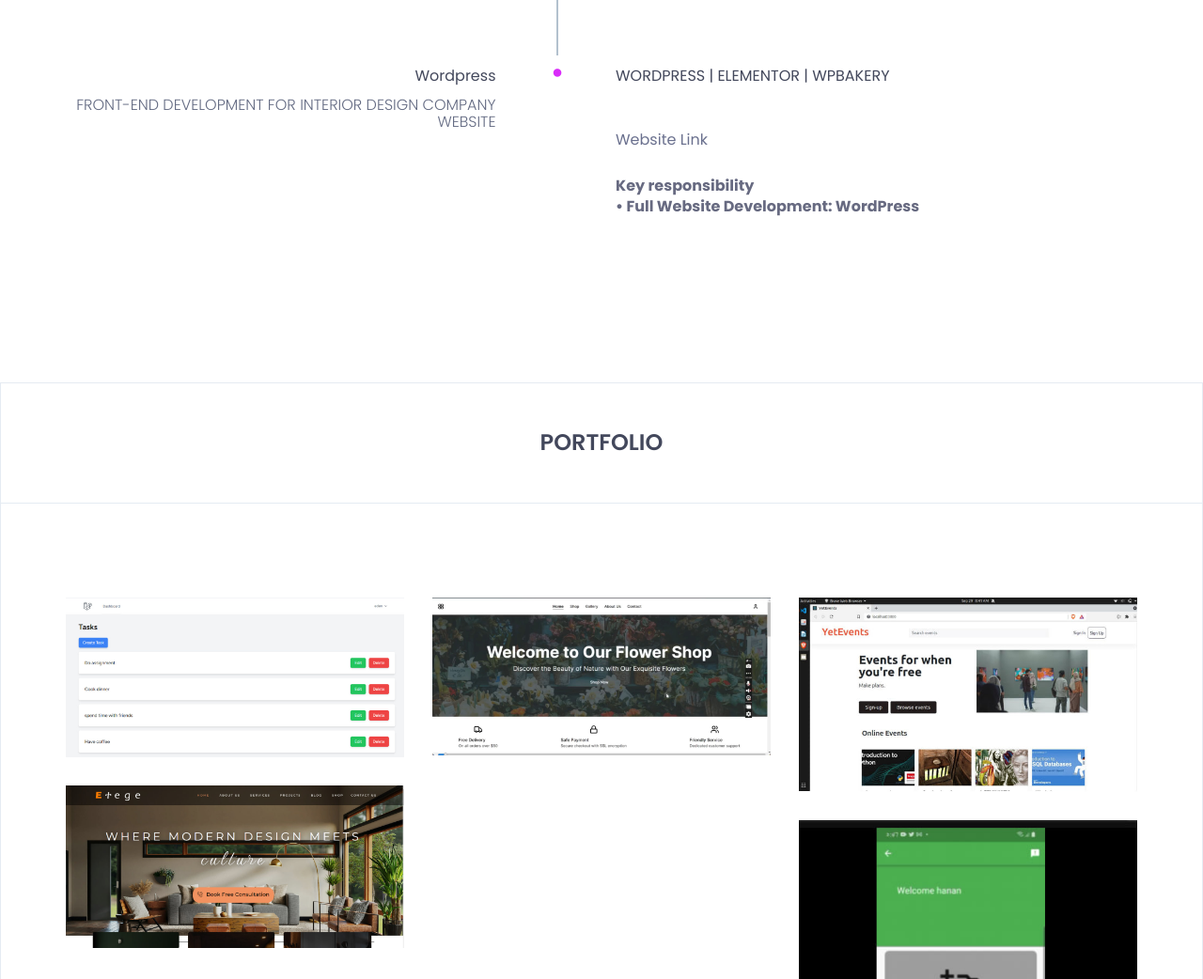
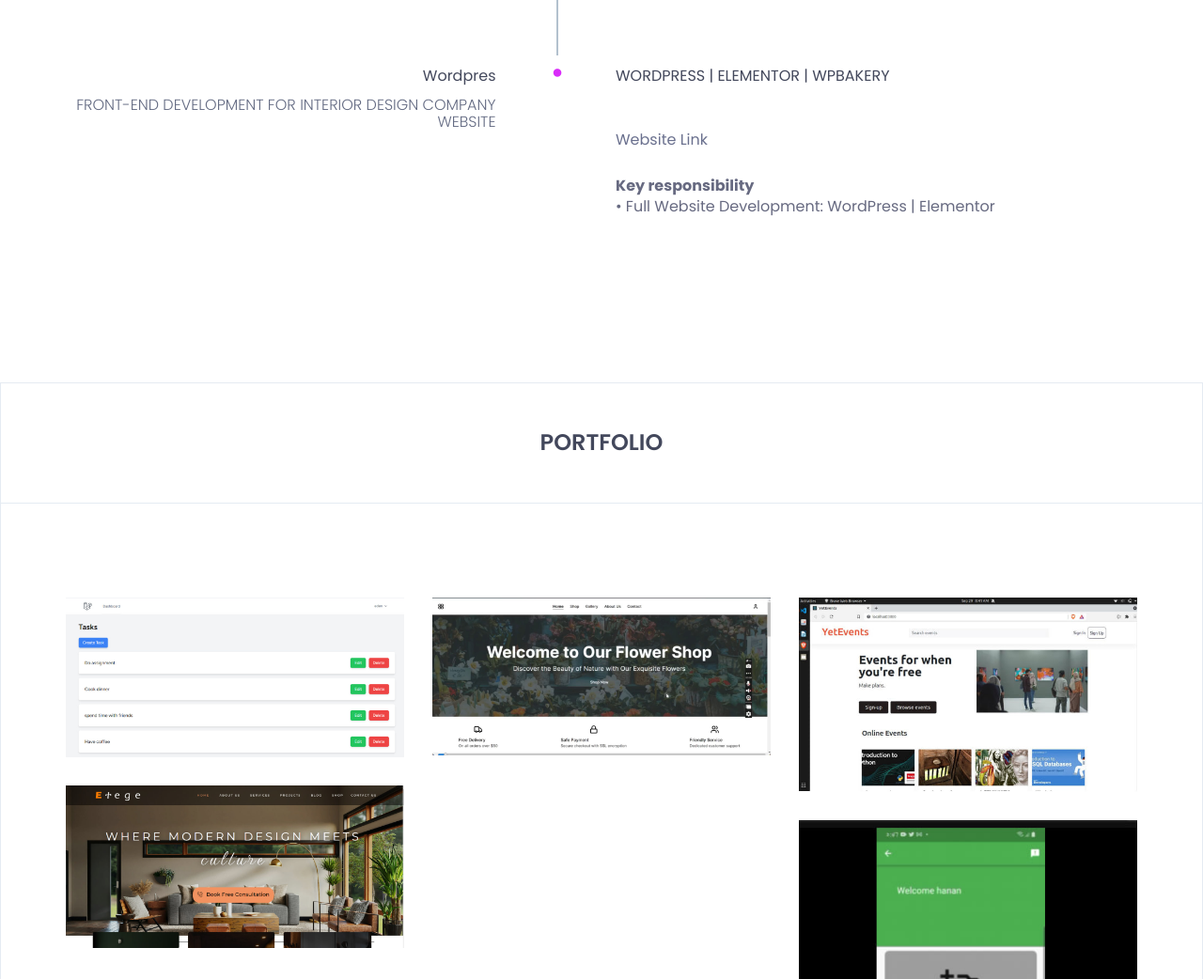
Before and after one commit to Edentakele/EdenT, a plain HTML site: page index.html in a window 1280 px wide. Shown: the part 4214-5256 px from the top of the page at 94% size. Drawn offline with nearby package versions, Linux system fonts and the light colour scheme.

Commit message:
signle fix

```diff
--- a/index.html
+++ b/index.html
@@ -561,7 +561,7 @@ making impactful contributions to the exciting field of Computer science.
 								<div class="row">
 									<div class="col-md-5">
 										<div class="experience-time text-right">
-											<h2>Wordpress</h2>
+											<h2>Wordpres</h2>
 											<h3>Front-End Development for Interior Design Company Website</h3>
 										</div><!--/.experience-time-->
 									</div><!--/.col-->
@@ -576,7 +576,7 @@ making impactful contributions to the exciting field of Computer science.
 												<p style="color: blue;"><a href="https://etegedesign.com/">Website Link</a></p>
 <br>
 												<b>Key responsibility </b>	<br>
-													<b>• Full Website Development: WordPress
+												• Full Website Development: WordPress | Elementor
 											</div><!--/.timeline-content-->
 										</div><!--/.timeline-->
 									</div><!--/.col-->
```
